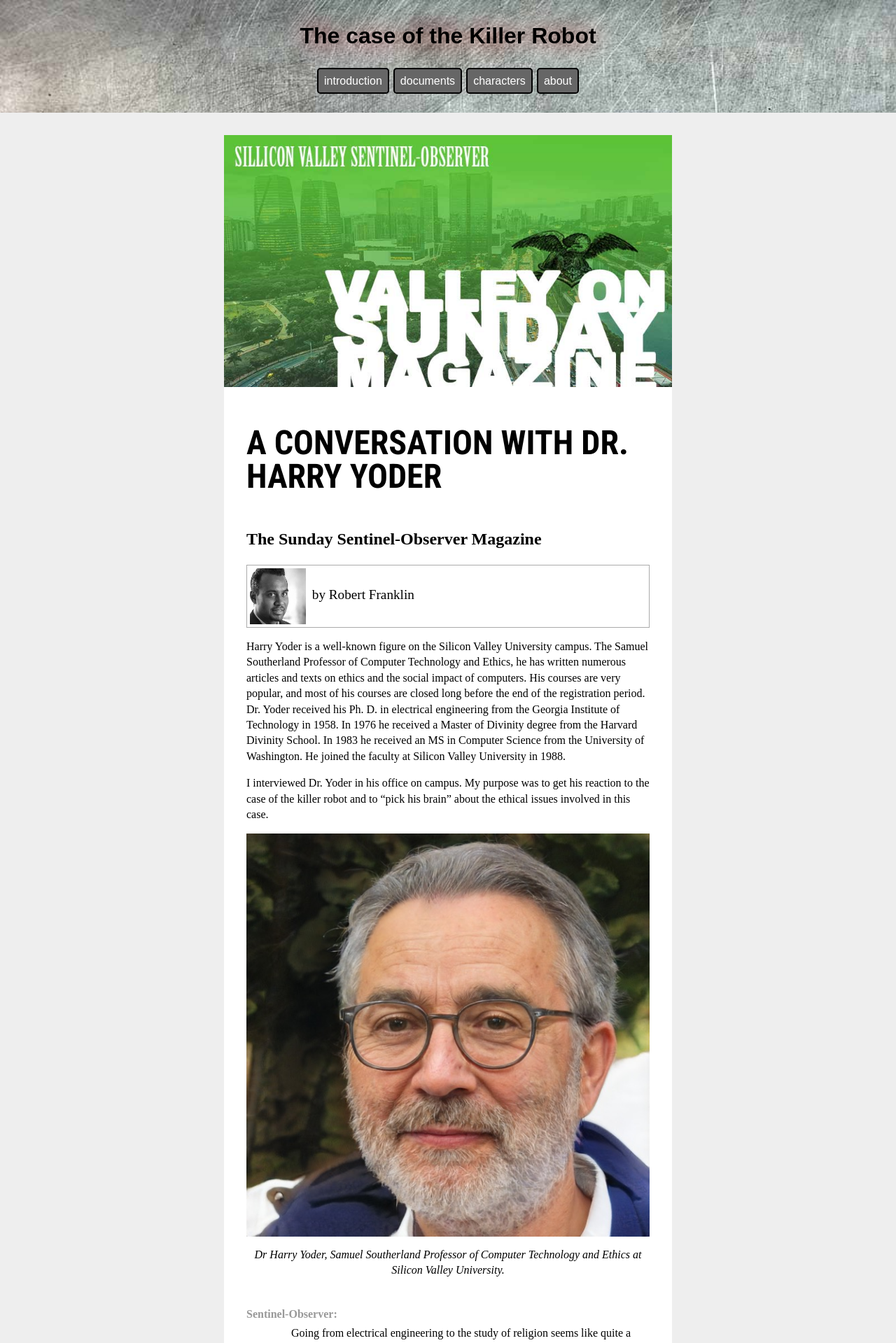
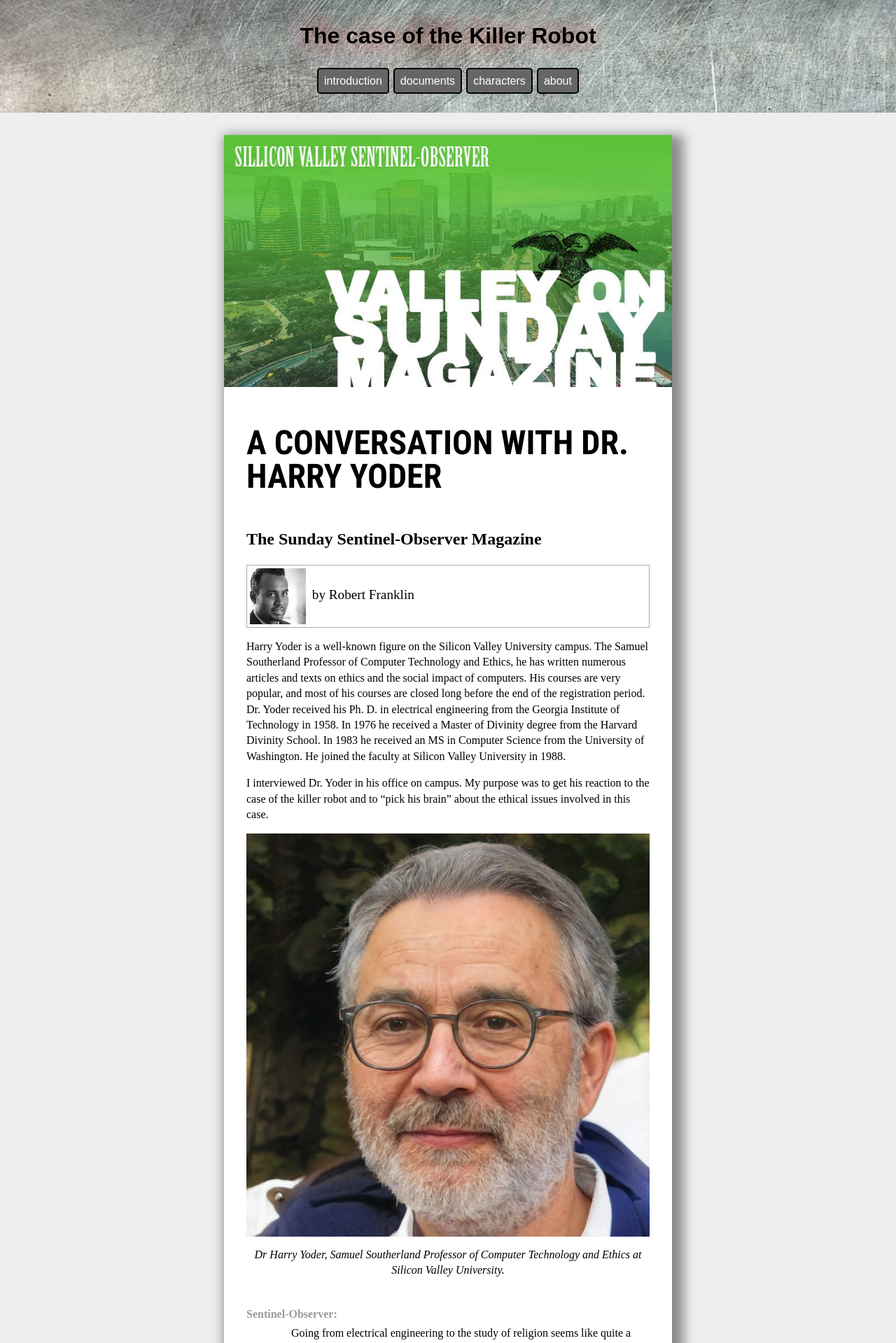
Before and after one commit to davewhiteland/epstein-killer-robot, a Jekyll site: the page built from killer-news9.md, in a window 1280 px wide. Shown: the top 1919 px of the page at 70% size. Built offline with Jekyll 4.4.1, drawn with Linux system fonts in a browser that asks for light colours.

Commit message:
add missing class to magazine to reinstate drop-shadow

```diff
--- a/_layouts/magazine.md
+++ b/_layouts/magazine.md
@@ -1,7 +1,7 @@
 ---
 layout: default
 ---
-<article class="newspaper">
+<article class="newspaper document">
   <div class="masthead-sunday"></div>
   <div class="main magazine">
     {{ content }}
```
